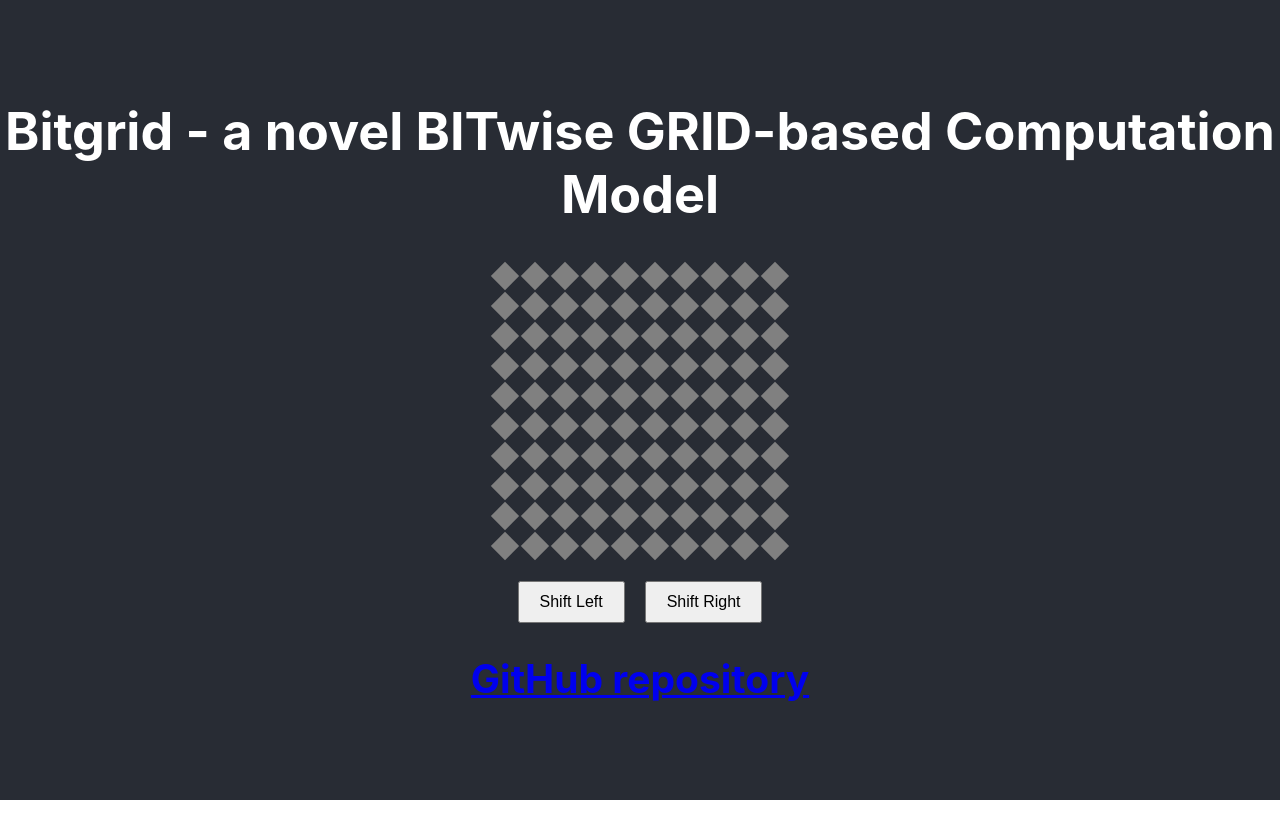
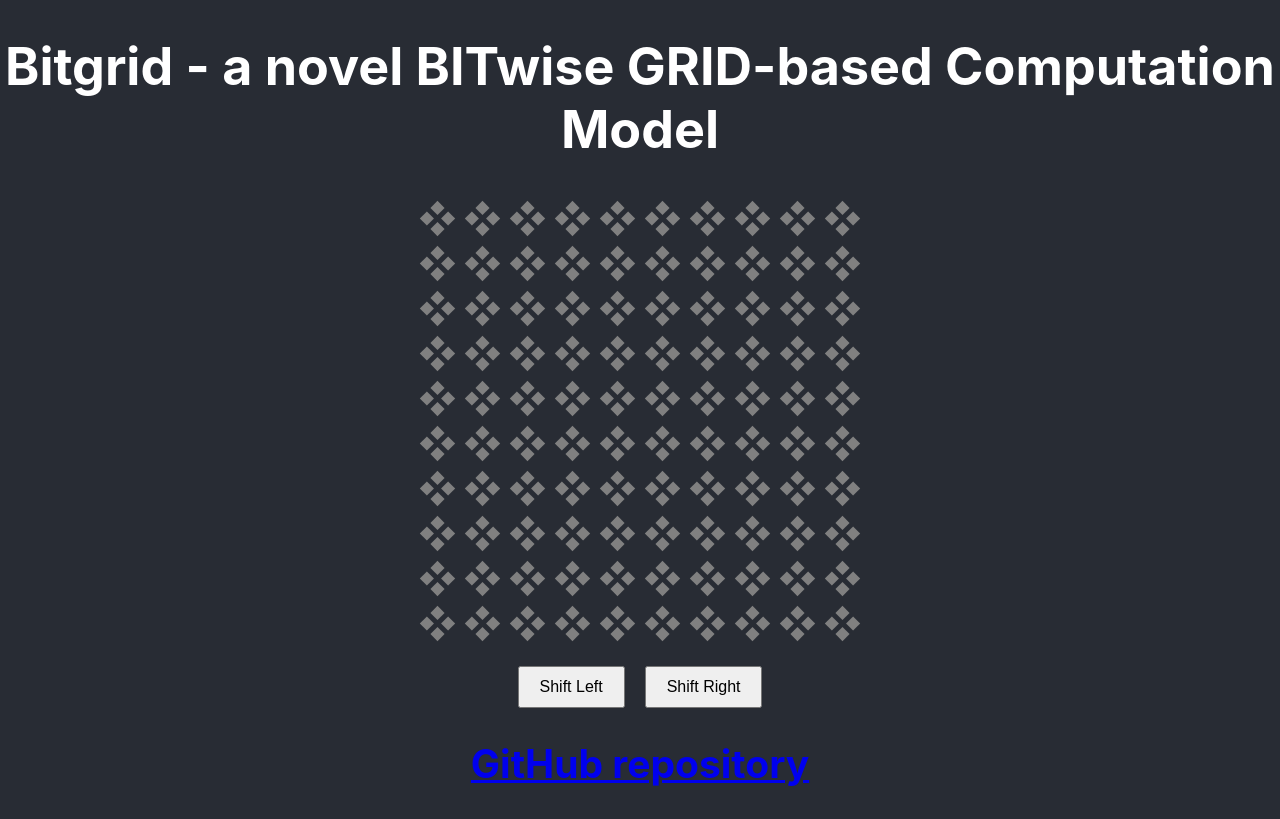
Before and after one commit to mikewarot/bitgrid-react-app, a React (Create React App) app: page / in a window 1280 px wide. Built offline with nearby package versions, Linux system fonts and the light colour scheme.

Commit message:
split LED out into 4 in clusters

```diff
--- a/src/LEDGrid.css
+++ b/src/LEDGrid.css
@@ -15,13 +15,20 @@
   display: flex;
 }
 
+.led-cluster {
+  display: grid;
+  grid-template-columns: repeat(2, 10px);
+  grid-template-rows: repeat(2, 10px);
+  gap: 5px; /* Space out the LEDs within the cluster */
+  margin: 10px; /* Space out the clusters */
+  transform: rotate(45deg); /* Rotate the LED clusters by 45 degrees */
+}
+
 .led {
-  width: 20px;
-  height: 20px;
-  margin: 5px; /* Increase margin to space out the LEDs */
+  width: 10px;
+  height: 10px;
   background-color: grey;
   cursor: pointer;
-  transform: rotate(45deg); /* Rotate the LED boxes by 45 degrees */
 }
 
 .led.on {
--- a/src/LEDGrid.js
+++ b/src/LEDGrid.js
@@ -69,10 +69,15 @@ const LEDGrid = ({ rows, cols }) => {
             {row.map((cell, colIndex) => (
               <div
                 key={colIndex}
-                className={`led ${cell.isOn ? 'on' : 'off'}`}
+                className="led-cluster"
                 onClick={() => toggleLED(rowIndex, colIndex)}
                 onContextMenu={(event) => handleContextMenu(event, rowIndex, colIndex)}
-              />
+              >
+                <div className={`led ${cell.isOn ? 'on' : 'off'}`} />
+                <div className={`led ${cell.isOn ? 'on' : 'off'}`} />
+                <div className={`led ${cell.isOn ? 'on' : 'off'}`} />
+                <div className={`led ${cell.isOn ? 'on' : 'off'}`} />
+              </div>
             ))}
           </div>
         ))}
```
